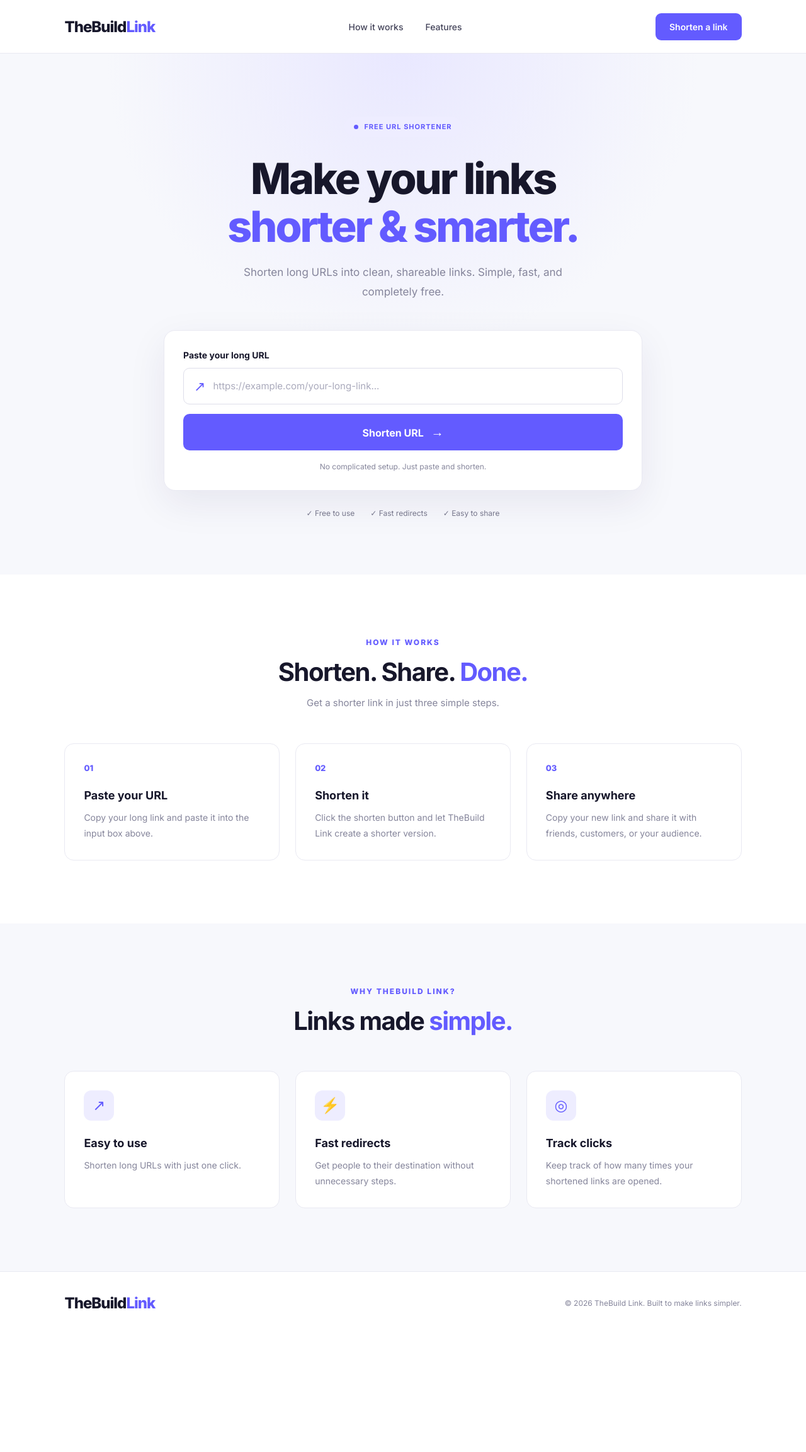
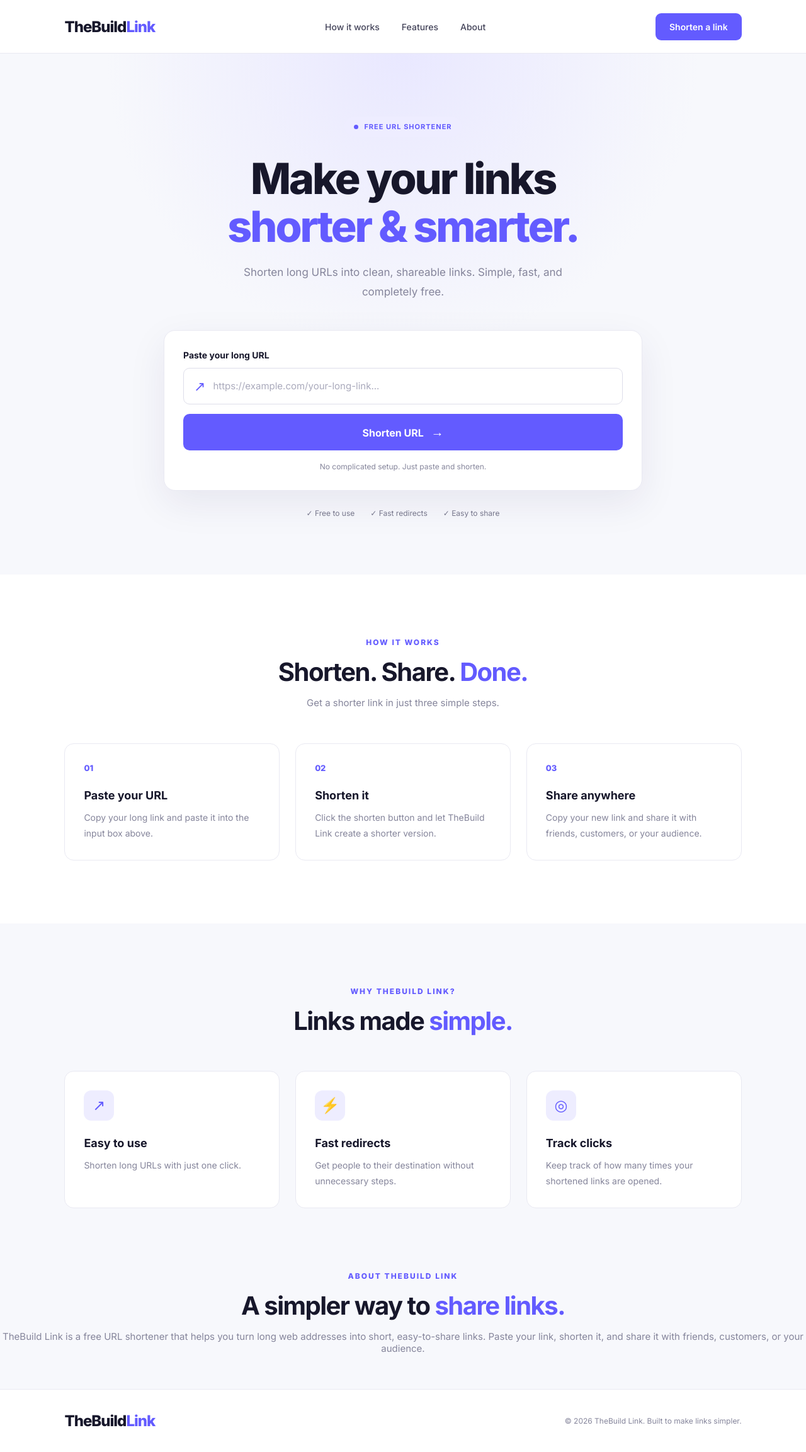
Before and after one commit to JayJay-cmd-glitch/thebuild-link, a Node server app: page / in a window 1280 px wide. Shown: the whole page at 63% size. Before the commit the page ends 2078 px from the top, so only its background shows below. Run offline with Node 20, Linux system fonts and the light colour scheme; some libraries are stand-ins or nearby versions.

Commit message:
Add About section to homepage for SEO

```diff
--- a/views/index.ejs
+++ b/views/index.ejs
@@ -23,6 +23,7 @@
         <nav>
             <a href="#how-it-works">How it works</a>
             <a href="#features">Features</a>
+            <a href="#about">About</a>
         </nav>
 
         <a href="#shortener" class="nav-button">
@@ -223,6 +224,30 @@
 
         </section>
 
+        <!-- About TheBuild Link -->
+        <section class="about-section" id="about">
+
+            <div class="section-heading">
+
+                <p class="section-label">
+                    ABOUT THEBUILD LINK
+                </p>
+
+                <h2>
+                    A simpler way to <span>share links.</span>
+                </h2>
+
+                <p>
+                    TheBuild Link is a free URL shortener that helps you turn
+                    long web addresses into short, easy-to-share links.
+                    Paste your link, shorten it, and share it with friends,
+                    customers, or your audience.
+                </p>
+
+            </div>
+
+        </section>
+
     </main>
 
     <!-- Footer -->
```
